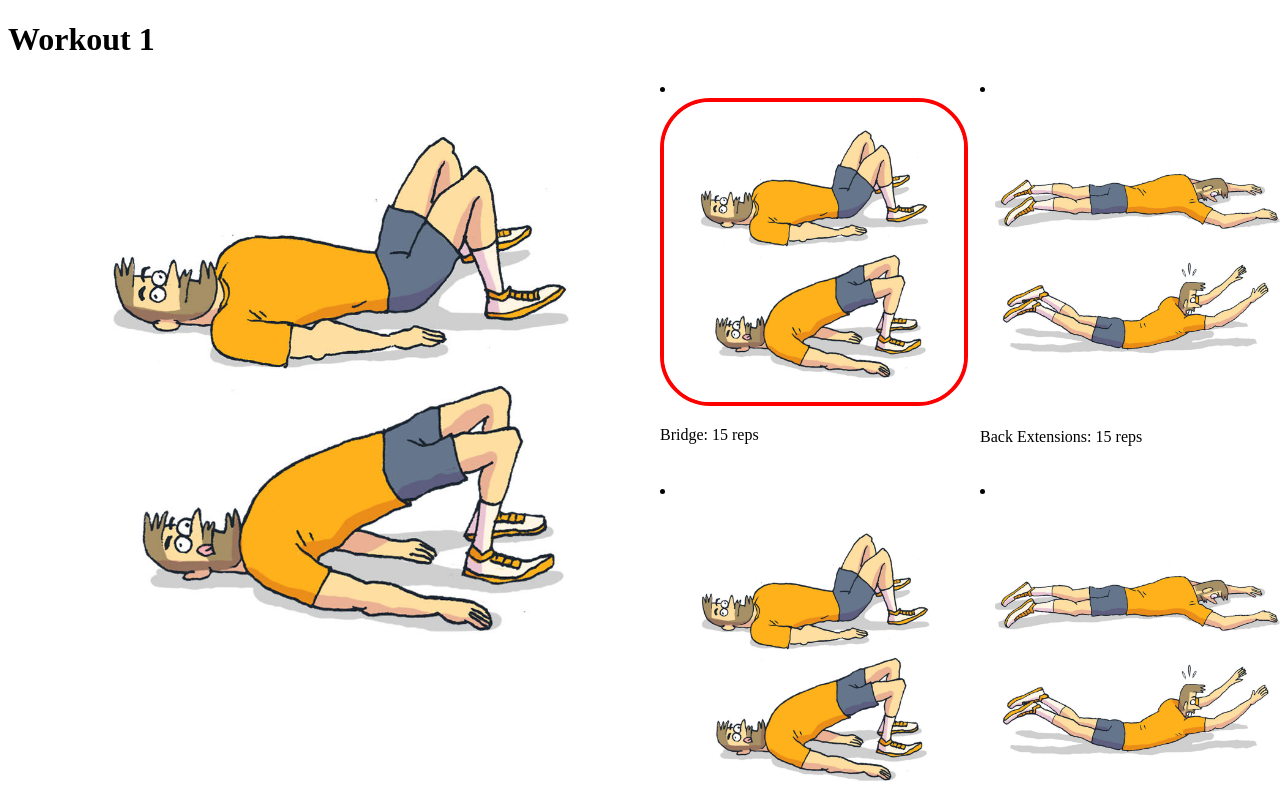
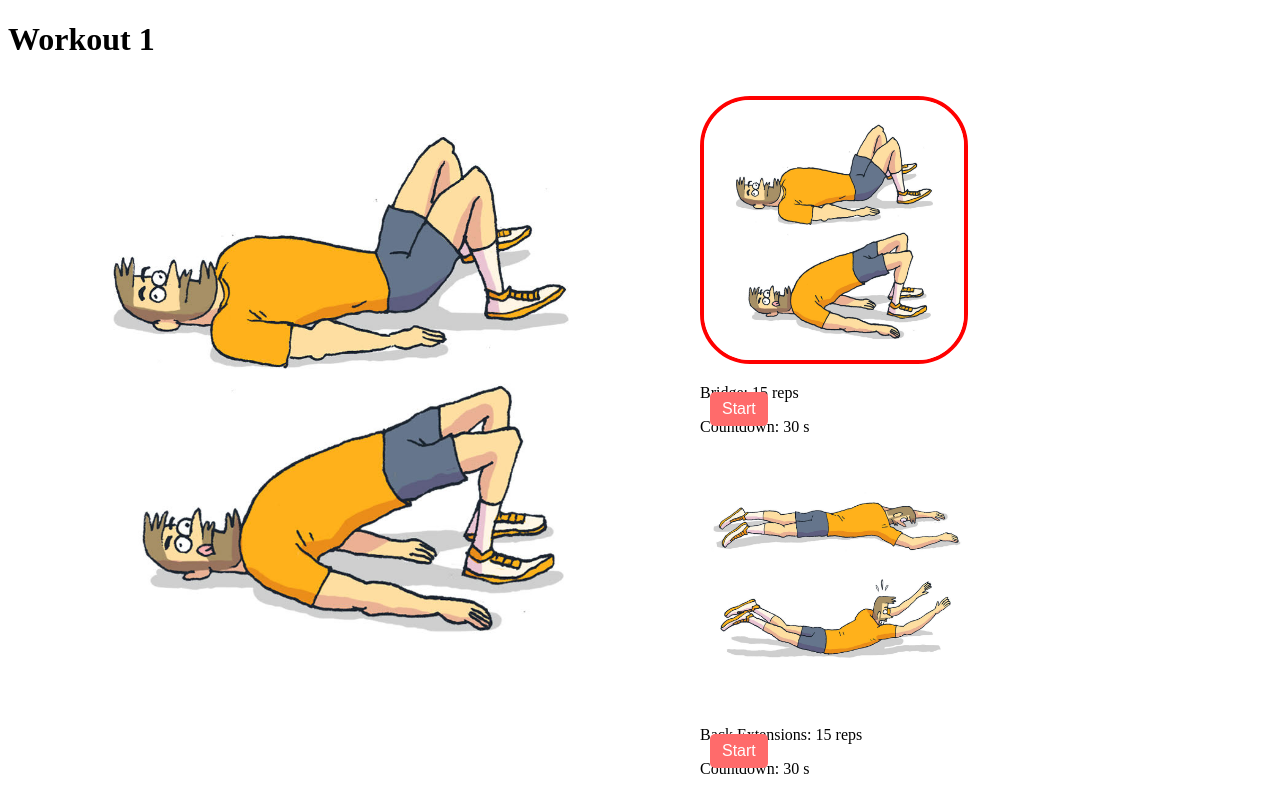
Before and after one commit to georgequispe/ejercicios, a React (Vite) app: page / in a window 1280 px wide. Shown: the top 800 px of the page. Built offline with nearby package versions, Linux system fonts and the light colour scheme.

Commit message:
modificamos la imagen para que esten dentro boton y cuenta regresiva

```diff
--- a/src/App.jsx
+++ b/src/App.jsx
@@ -1,8 +1,30 @@
-import { useState } from 'react'
+import { useEffect, useState } from 'react'
 import { Row , Img} from './styled';
 import workoutsData from './data/routines';
+import { StartButton } from './styled';
+
+const timerTime = 30;
 
 function App() {
+const [counter, setCounter] = useState(10);
+const [clockWorking, setClockWorking] = useState(false);
+useEffect(() => {
+  if (clockWorking) {
+    if (counter > 0) {
+      setTimeout(() => {setCounter(counter - 1)}, 1000);
+    } else if (currentEx < workout.routine.length - 1) {
+      setTimeout(() => {setCounter(timerTime)}, 1000)
+      setCurrentEx(currentEx + 1);
+    } else {
+      setClockWorking(false);
+      setCurrentEx(0);
+    }
+  } else {
+    setCounter(timerTime);
+    setCurrentEx(0);
+  }
+}, [clockWorking, counter]);
+
   const [currentWorkout, setCurrentWorkout] = useState(0)
   const workout = workoutsData[currentWorkout]
   const [currentEx, setCurrentEx] = useState(0)
@@ -12,22 +34,30 @@ function App() {
 
      <h1>{workout.title}</h1>
       <Row>
-        <img src={workout.routine[currentEx].img} alt={workout.routine[currentEx].exercise} />
+        <img src={workout.routine[currentEx].img}
+        alt={workout.routine[currentEx].exercise} />
 
         <Row>
+        <ul>
           {workout.routine.map((exercise, index) => (
-          <li key={index}>
+            <div key={index} style={{ position: 'relative' }}
+>
               <Img src={exercise.img}
                alt={exercise.exercise}
                onClick={() => setCurrentEx(index)}
-             active={index === currentEx} />
+                active={currentEx === index}
+              />
               <p>{exercise.exercise}: {exercise.reps} reps</p>
-         </li>
+              <StartButton onClick={() => setClockWorking(!clockWorking)}>Start</StartButton>
+              <div>Countdown: {counter} s</div>
+            </div>
           ))}
+        </ul>
         </Row>
       </Row>
     </>
   )
+
 }
 
 export default App
--- a/src/styled.js
+++ b/src/styled.js
@@ -23,3 +23,19 @@ export const Img = styled.img`
     `border: 4px solid red; z-index: 1;`
     :`border: 5px solid transparent;`}
 `;
+export const StartButton = styled.button`
+  position: absolute;
+  bottom: 10px;
+  left: 10px;
+  padding: 8px 12px;
+  background-color: #ff6b6b;
+  color: white;
+  border: none;
+  border-radius: 5px;
+  cursor: pointer;
+  font-size: 1rem;
+
+  &:hover {
+    background-color: #ff4b4b;
+  }
+`;
```
Lines whose indentation alone changed are shown as unchanged.
